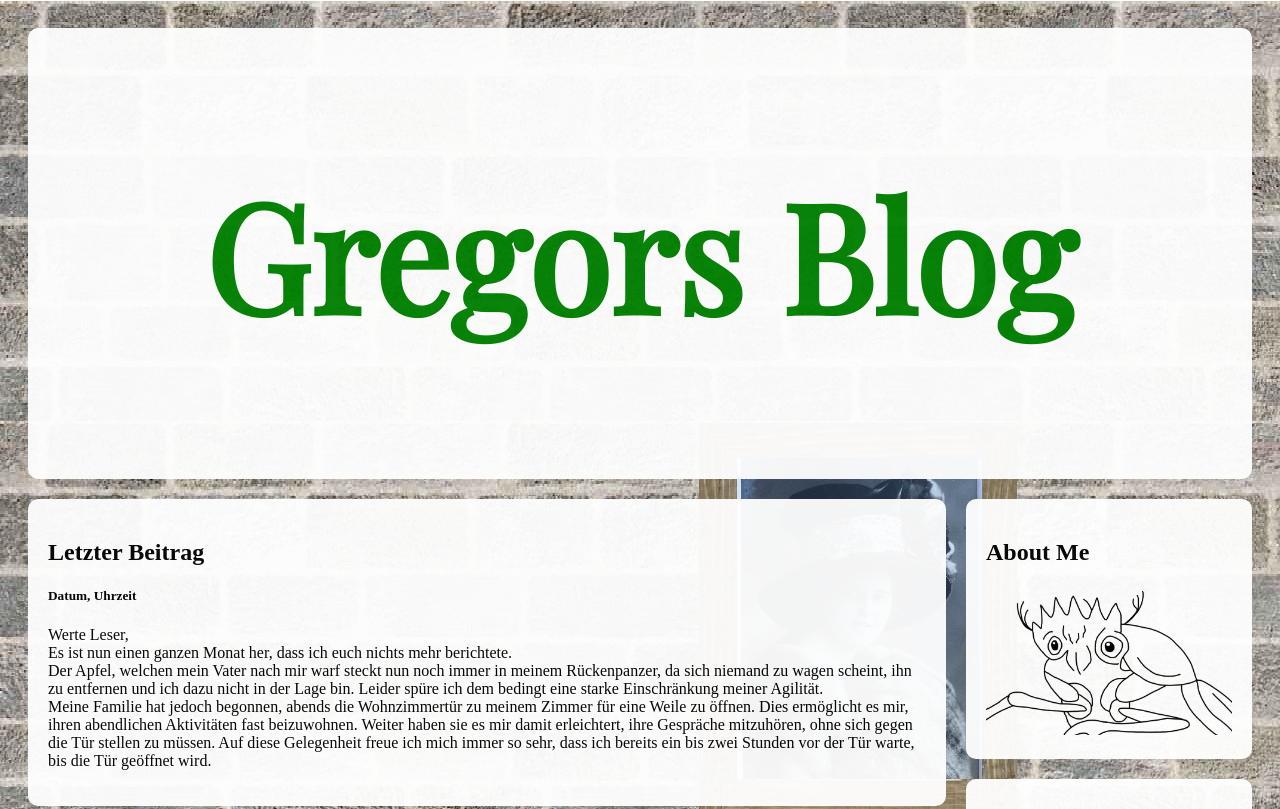
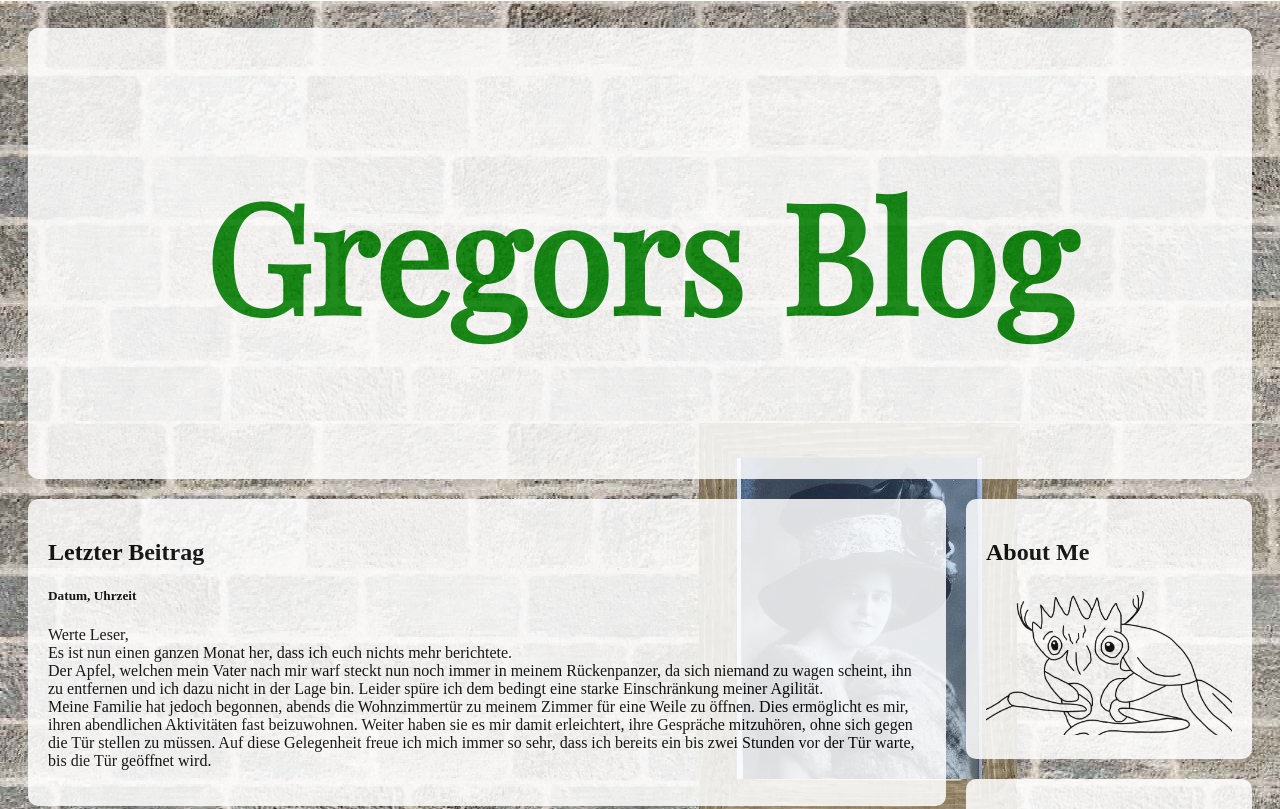
Before and after one commit to Kadoquin/Kadoquin.github.io, a plain HTML site: page index.html in a window 1280 px wide. Shown: the top 809 px of the page. Drawn offline with nearby package versions, Linux system fonts and the light colour scheme.

Commit message:
Update styles.css

```diff
--- a/styles.css
+++ b/styles.css
@@ -13,7 +13,7 @@
     font-size: 100px;
     text-align: center;
     background: white;
-    opacity: 0.95;
+    opacity: 0.85;
     color: green;
     width: 100%;
     padding: 1px;
@@ -46,7 +46,7 @@
     border-radius: 10px;
     padding: 20px;
     margin-top: 20px;
-    opacity: 0.95;
+    opacity: 0.85;
     font-size: 16px;
     font-family: Noto Serif Old Uyghur;
   }
```
